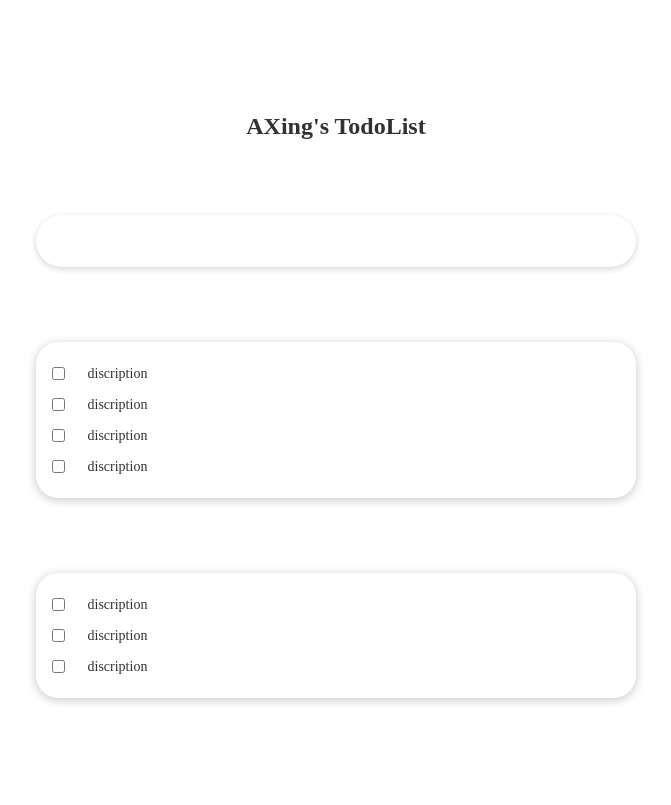
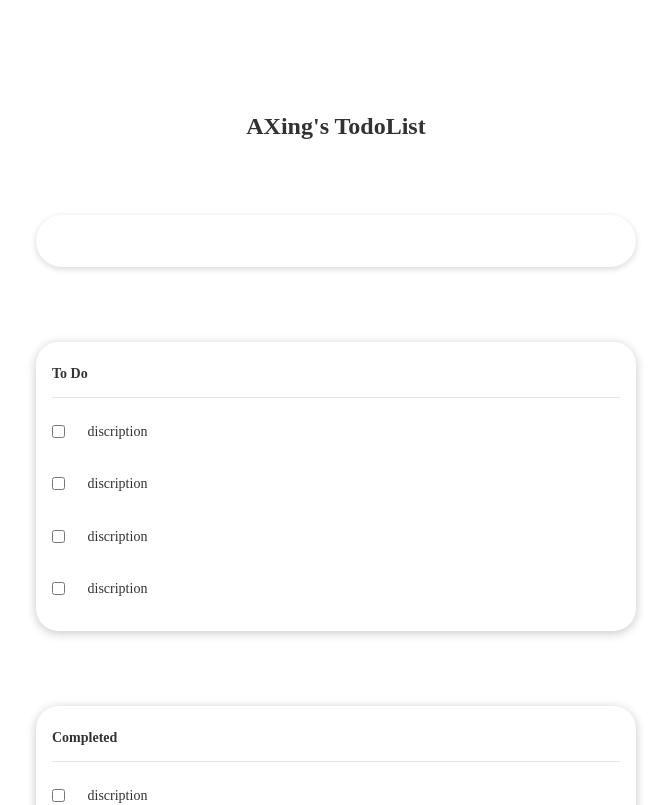
Before and after one commit to OliverLiXD/todolist, a React (Create React App) app: page / in a window 1280 px wide. Shown: the top 805 px of the page, without its empty margins (304-975 px from the left). Built offline with nearby package versions, Linux system fonts and the light colour scheme; a web font is replaced by a local one.

Commit message:
Static layout really finished.

```diff
--- a/src/components/ShowList/ShowList.scss
+++ b/src/components/ShowList/ShowList.scss
@@ -19,10 +19,31 @@
     display: flex;
     align-items: center;
     color: rgb(50, 50, 50);
-    padding: 1rem 0;
+    padding: 3.5rem 0;
+    height: 6rem;
+    line-height: 6rem;
+    justify-content: left;
     .discription {
       padding-left: 3rem;
       font-size: 14px;
     }
+    .clean {
+      font-size: 3rem;
+      margin-top: 0.1rem;
+      align-content: flex-end;
+      margin-left: 48rem;
+    }
+  }
+  .todoitem:first-child {
+    padding-top: 4.5rem;
+  }
+  .listtitle {
+    text-align: left;
+    padding: 1rem 0;
+    padding-bottom: 2rem;
+    font-weight: 600;
+    font-size: 14px;
+    color: rgb(50, 50, 50);
+    border-bottom: 1px solid rgb(230, 230, 230);
   }
 }
--- a/src/components/ShowList/index.tsx
+++ b/src/components/ShowList/index.tsx
@@ -5,38 +5,47 @@ const ShowList = () => {
   return (
     <div className="showlist">
       <div className="unfinish">
+        <div className="listtitle">To Do</div>
         <ul>
           <li className="todoitem">
             <input type="checkbox" className="checkbox"/>
             <span className="discription">discription</span>
+            <i className="iconfont clean" >&#xe8d1;</i>
           </li>
           <li className="todoitem">
             <input type="checkbox" className="checkbox"/>
             <span className="discription">discription</span>
+            <i className="iconfont clean" >&#xe8d1;</i>
           </li>
           <li className="todoitem">
             <input type="checkbox" className="checkbox"/>
             <span className="discription">discription</span>
+            <i className="iconfont clean" >&#xe8d1;</i>
           </li>
           <li className="todoitem">
             <input type="checkbox" className="checkbox"/>
             <span className="discription">discription</span>
+            <i className="iconfont clean" >&#xe8d1;</i>
           </li>
         </ul>
       </div>
       <div className="finished">
+      <div className="listtitle">Completed</div>
         <ul>
           <li className="todoitem">
             <input type="checkbox" className="checkbox"/>
             <span className="discription">discription</span>
+            <i className="iconfont clean" >&#xe8d1;</i>
           </li>
           <li className="todoitem">
             <input type="checkbox" className="checkbox"/>
             <span className="discription">discription</span>
+            <i className="iconfont clean" >&#xe8d1;</i>
           </li>
           <li className="todoitem">
             <input type="checkbox" className="checkbox"/>
             <span className="discription">discription</span>
+            <i className="iconfont clean" >&#xe8d1;</i>
           </li>
         </ul>
       </div>
```
